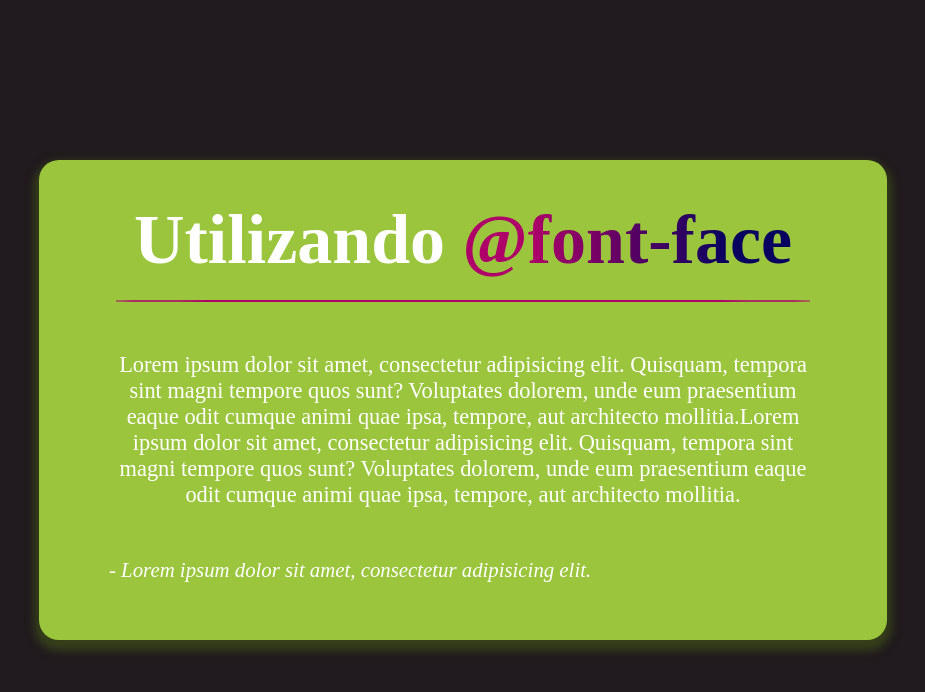
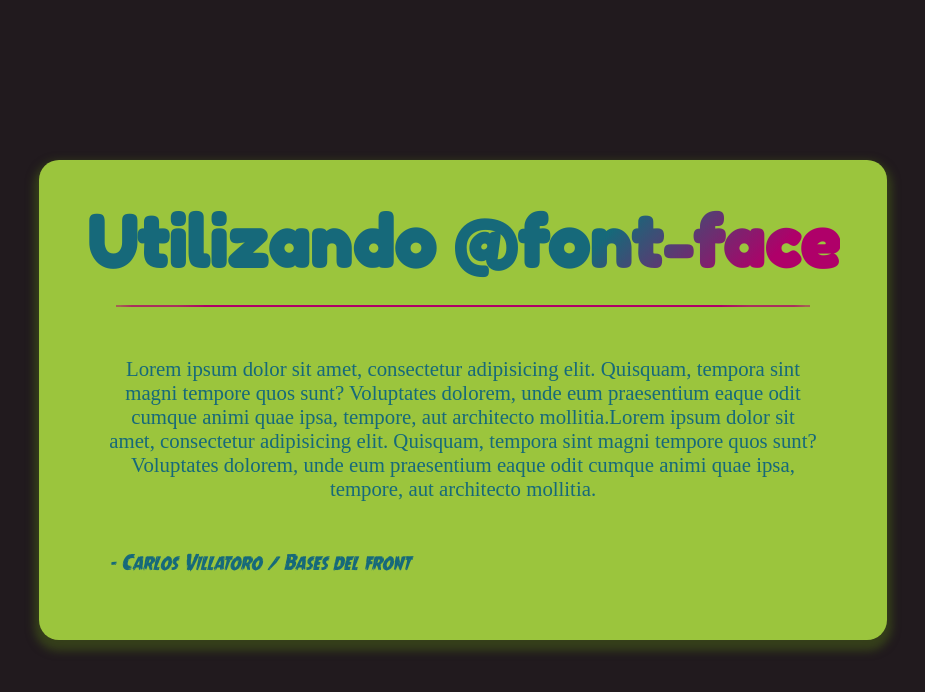
Before and after one commit to crvb0797/Clase_font-face, a plain HTML site: page index.html in a window 1280 px wide. Shown: the whole page, without its empty margins (177-1102 px from the left). Drawn offline with Linux system fonts and the light colour scheme; a web font is replaced by a local one.

Commit message:
Ejemplo finalizado

```diff
--- a/index.html
+++ b/index.html
@@ -23,7 +23,7 @@
           architecto mollitia.<br />
         </div>
         <div class="card-info-extra">
-          <i>- Lorem ipsum dolor sit amet, consectetur adipisicing elit.</i>
+          <i>- Carlos Villatoro / Bases del front</i>
         </div>
       </div>
     </div>
--- a/style.css
+++ b/style.css
@@ -3,9 +3,27 @@
   padding: 0;
 }
 
+@font-face {
+  font-family: Fredoka;
+  src: url(./Fredoka/FredokaOne-Regular.ttf);
+  font-weight: 400;
+}
+
+@font-face {
+  font-family: mrs;
+  src: url(./mrs/mrsmonster.ttf);
+  font-weight: 400;
+}
+
+@font-face {
+  font-family: yusei;
+  src: url(./yusei/YuseiMagic-Regular.ttf);
+  font-weight: 400;
+}
+
 body {
   background-color: #211a1e;
-  color: white;
+  color: #16697a;
 }
 
 .container {
@@ -31,6 +49,7 @@ body {
   display: flex;
   flex-direction: column;
   align-items: center;
+  font-family: Fredoka;
 }
 
 .space {
@@ -42,24 +61,22 @@ body {
 }
 
 .card-title > h1 > span {
-  background: linear-gradient(
-    90deg,
-    rgba(175, 0, 105, 1) 20%,
-    rgba(9, 1, 95, 1) 80%
-  );
+  background: linear-gradient(-45deg, rgba(175, 0, 105, 1) 20%, #16697a 60%);
   -webkit-background-clip: text;
   color: transparent;
   /* color: ; */
 }
 
 .card-info {
-  font-size: 140%;
+  font-size: 130%;
   padding: 30px;
   text-align: center;
+  font-family: yusei;
 }
 
 .card-info-extra {
   font-size: 130%;
   margin-top: 20px;
   padding: 0 30px;
+  font-family: mrs;
 }
```
Also changed, not shown: Fredoka/FredokaOne-Regular.ttf (added), Fredoka/OFL.txt (added), mrs/mrsmonster.ttf (added), mrs/mrsmonster.txt (added), porto/PÕRTO.ttf (added), yusei/OFL.txt (added), 2 other files.
